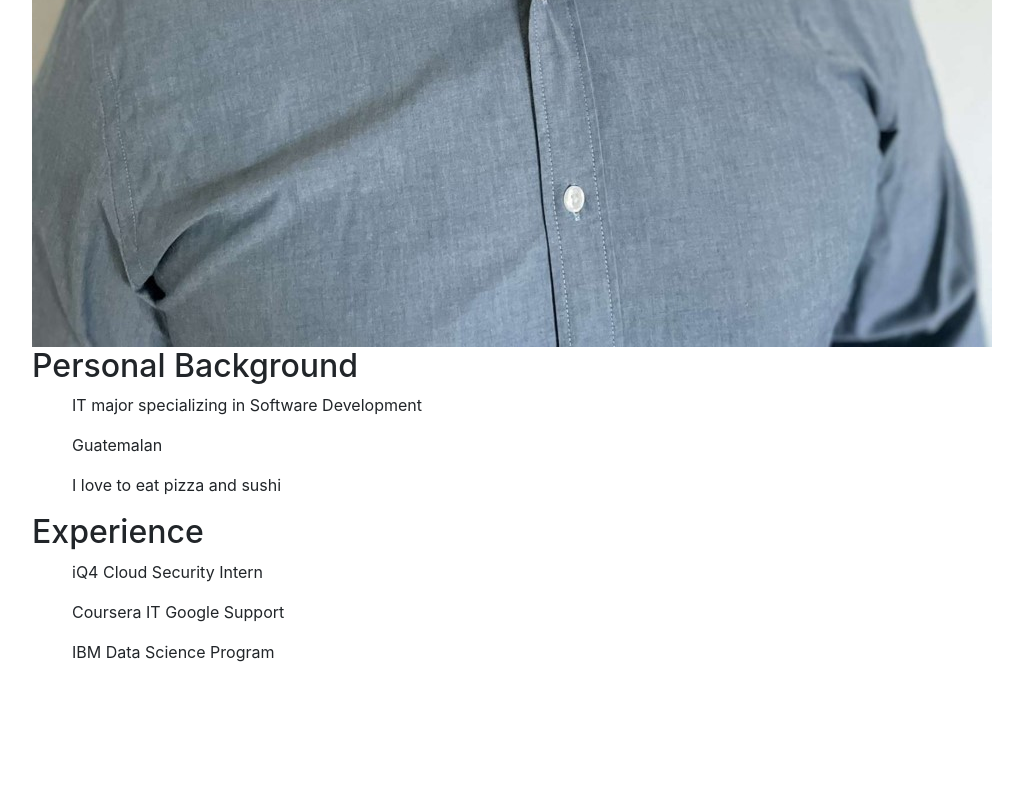
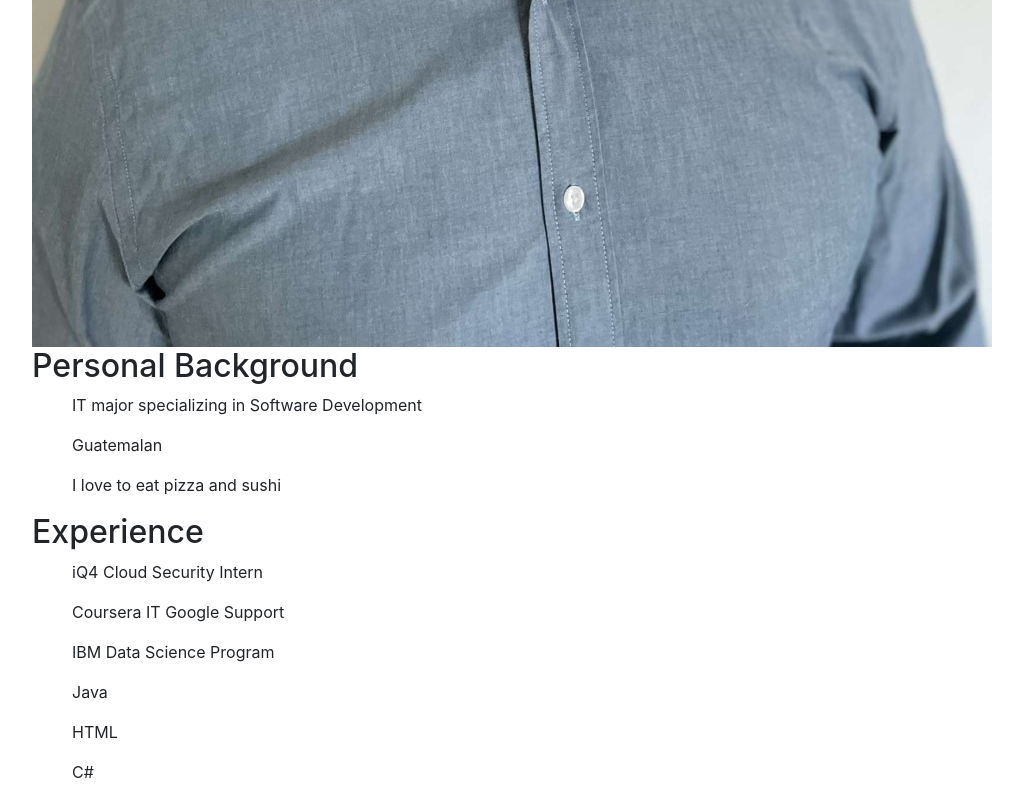
Before and after one commit to IT3049C-Lively-FA23/online-portfolio-Wilmer19, a website: page index.html in a window 1280 px wide. Shown: the part 989-1789 px from the top of the page, without its empty margins (53-1076 px from the left). Before the commit the page ends 1669 px from the top, so only its background shows below. Drawn offline with nearby package versions, Linux system fonts and the light colour scheme.

Commit message:
Added programming languages

```diff
--- a/index.html
+++ b/index.html
@@ -34,6 +34,14 @@
       <ol>Coursera IT Google Support</ol>
       <ol>IBM Data Science Program</ol>
     </div>
+
+    <div class="programmingLanguages">
+      <ol>Java</ol>
+      <ol>HTML</ol>
+      <ol>C#</ol>
+    </div>
+
+
   </div>
 
   <!-- INCLUDE SCRIPTS FILE HERE -->
```
